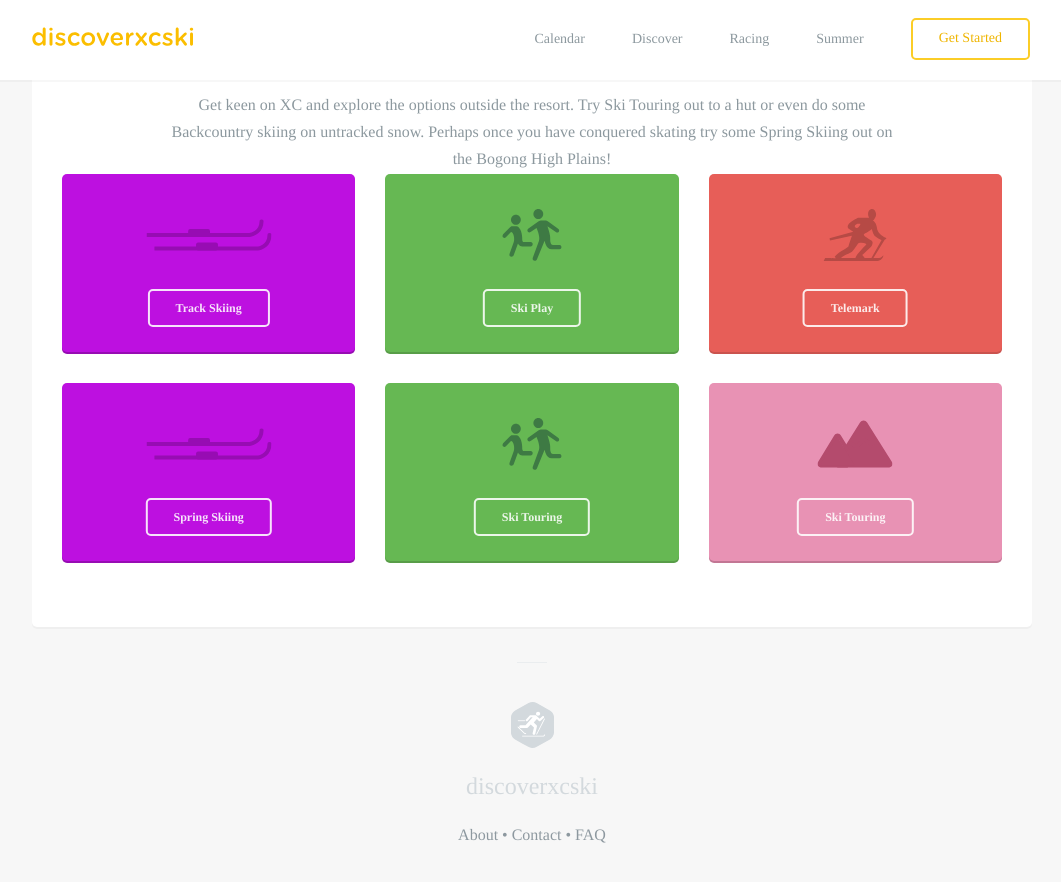
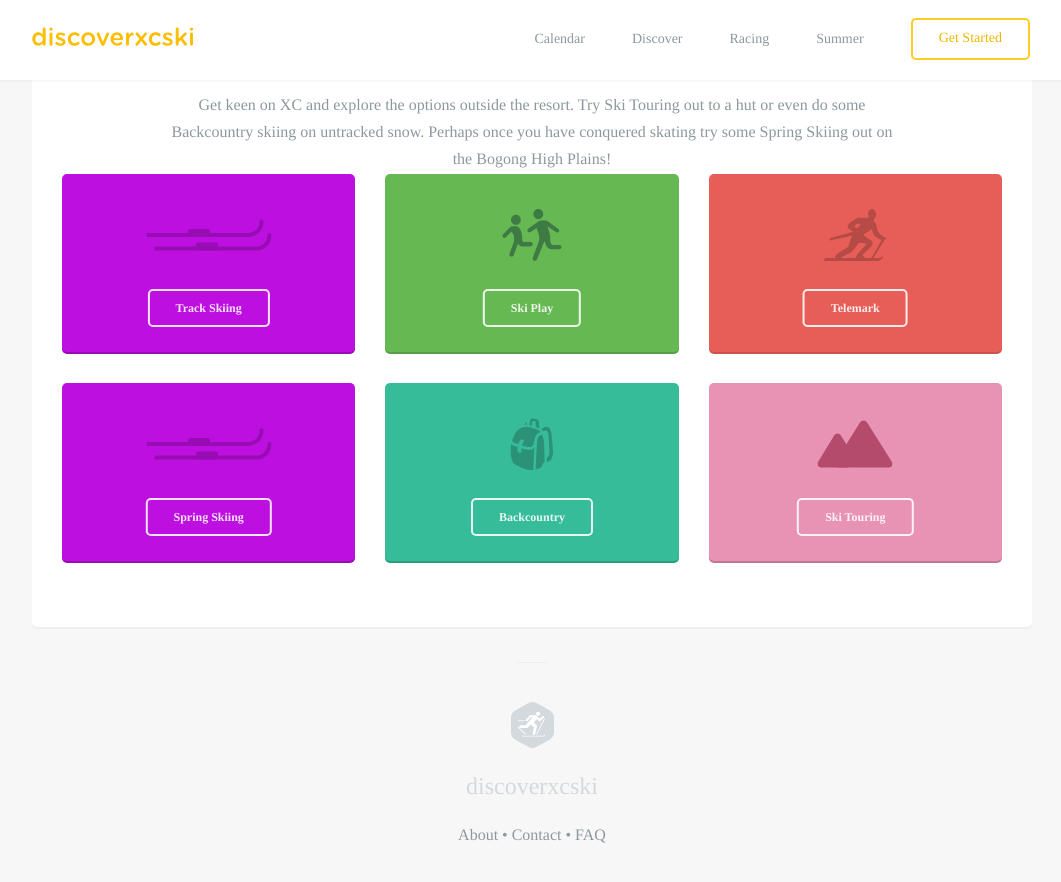
Before and after one commit to robcatto/robcatto.github.io, a Jekyll site: the page built from discoverxc/index.html, in a window 1280 px wide and 900 px high, scrolled down 1625 px. Shown: the top 882 px of the window, without its empty margins (108-1169 px from the left). Built offline with Jekyll 4.4.1, drawn with Linux system fonts in a browser that asks for light colours; some web fonts are replaced; Markdown is read by kramdown in place of the engine named in the settings.

Commit message:
Update index.html

```diff
--- a/discoverxc/index.html
+++ b/discoverxc/index.html
@@ -240,27 +240,29 @@ layout: default
                                                 </div>
                         </div>
                         <div class="column three">
-                                                <div class="callout-card nav-card" style="background-color: #66B853;box-shadow: 0px 2px 0px rgba(88, 157, 72, 1);">
-                                                    <svg width="60px" height="53px" viewBox="0 0 60 53" version="1.1" xmlns="http://www.w3.org/2000/svg" xmlns:xlink="http://www.w3.org/1999/xlink" xmlns:sketch="http://www.bohemiancoding.com/sketch/ns">
-    <!-- Generator: Sketch 3.3.2 (12043) - http://www.bohemiancoding.com/sketch -->
-    <title>Ski Play</title>
+                                                <div class="callout-card nav-card" style="background-color: #37BC99;box-shadow: 0px 2px 0px rgba(40, 158, 127, 1);">
+<svg width="46px" height="56px" viewBox="0 0 46 56" version="1.1" xmlns="http://www.w3.org/2000/svg" xmlns:xlink="http://www.w3.org/1999/xlink" xmlns:sketch="http://www.bohemiancoding.com/sketch/ns">
+
+<title>Backcountry</title>
 <desc>Created with Sketch.</desc>
 <defs></defs>
 <g id="Page-1" stroke="none" stroke-width="1" fill="none" fill-rule="evenodd" sketch:type="MSPage">
-        <g id="Home-Copy-7" sketch:type="MSArtboardGroup" transform="translate(-996.000000, -1325.000000)" fill="#3E7A44">
+<g id="Home-Copy-7" sketch:type="MSArtboardGroup" transform="translate(-228.000000, -1558.000000)" fill="#2B9277">
 <g id="Group" sketch:type="MSLayerGroup" transform="translate(140.000000, 1295.000000)">
-                <g id="noun_2401-copy" transform="translate(856.000000, 30.000000)" sketch:type="MSShapeGroup">
-                    <path d="M36.4284,0 C33.6594,0 31.4292,2.29009302 31.4292,5.13545349 C31.4292,7.98081395 33.6594,10.270907 36.4284,10.270907 C39.198,10.270907 41.4282,7.98081395 41.4282,5.13545349 C41.4282,2.29009302 39.198,0 36.4284,0 L36.4284,0 Z" id="Shape"></path>
-                    <path d="M13.5714,5.86882558 C10.8018,5.86882558 8.5716,8.1589186 8.5716,11.0042791 C8.5716,13.8496395 10.8018,16.1397326 13.5714,16.1397326 C16.3416,16.1397326 18.5718,13.8496395 18.5718,11.0042791 C18.5718,8.1589186 16.341,5.86882558 13.5714,5.86882558 L13.5714,5.86882558 Z" id="Shape"></path>
-                    <path d="M40.0002,11.7382674 C38.9352,11.7382674 37.1814,12.1333023 35.7144,13.2056279 L26.4282,19.992093 C23.9088,21.8335349 26.2206,25.0745465 28.5708,23.4771512 L34.6434,19.3505465 C34.6434,19.3505465 38.6454,28.1664186 37.1424,32.281314 C37.0926,32.4193605 37.05,32.5432326 37.0542,32.648 L30.8034,49.7053721 C30.087,51.6700698 31.4658,52.8434651 32.8566,52.8243605 C33.7692,52.8114186 34.6422,52.2573837 35.0898,51.1733488 L42.8574,32.2806977 C42.8574,32.2806977 44.2866,41.0836279 49.9998,41.0848605 C53.4336,41.0854767 55.953,41.0848605 57.8574,41.0848605 C60,41.0848605 60,38.8835116 60,38.8835116 C60,38.8835116 60,36.6827791 57.8574,36.6827791 C56.4282,36.6827791 52.8576,36.6821628 51.4284,36.6827791 C48.3792,36.6827791 48.5718,31.9805698 48.5718,29.3459767 C48.5718,24.9438953 45.7134,17.6083256 45.7134,17.6083256 L54.285,23.4771512 C56.8746,25.2508023 59.1186,22.1102442 56.607,20.1757442 L47.1426,13.2056279 C45.4182,11.9441047 44.8656,11.7388837 42.8568,11.7382674 C42.8574,11.7382674 41.4282,11.7382674 40.0002,11.7382674 L40.0002,11.7382674 L40.0002,11.7382674 Z" id="Shape"></path>
-                    <path d="M10.0002,17.6077093 C8.5716,17.6077093 7.896,18.3016395 7.143,19.0744535 L1.0716,25.3111977 C0.2898,26.1142093 0,26.8327907 0,27.8792326 C0,29.3459767 2.184,30.0380581 3.393,28.7956395 L8.5716,23.4771512 C11.4288,23.4771512 12.4998,30.8139535 11.4288,33.7486744 L7.143,45.4875581 C5.9556,48.7384302 10.4124,49.7386512 11.4288,46.9549186 L15.7146,35.2166512 C15.7146,35.2166512 17.1432,38.1507558 20.0004,38.1507558 L28.572,38.1507558 C31.4298,38.1507558 31.4298,33.7486744 28.572,33.7486744 L21.4284,33.7486744 C19.9998,33.7486744 19.9998,30.8139535 19.9998,29.3459767 C19.9998,23.4771512 17.1426,17.6083256 14.286,17.6083256 L10.0002,17.6083256 L10.0002,17.6077093 Z" id="Shape"></path>
+<g id="noun_2551-copy-3" transform="translate(88.000000, 263.000000)" sketch:type="MSShapeGroup">
+<path id="Shape" d="M36.2815881,36.1111287 C36.296589,34.4871287 36.2906958,30.9230891 36.0174651,27.4006337 C36.0415737,28.8849109 36.079076,30.2433267 36.1278289,30.9541386 C36.155152,31.3616634 36.2151556,33.4963168 36.2815881,36.1111287 L36.2815881,36.1111287 Z"></path>
+<path d="M23.1786512,5.56506931 C23.225186,4.424 23.165814,3.2019802 24.0986512,3.27184158 C24.5463488,3.30566337 25.3176512,3.42376238 26.2718837,3.62170297 C27.3298837,3.84126733 27.1806512,9.78780198 27.1806512,9.78780198 L31.0163023,11.3336238 C31.1425349,7.03049505 30.1048605,2.03374257 29.0693256,1.72768317 C27.3341628,1.21481188 24.7875814,0.145267327 22.2570465,0.719128713 C20.5662791,1.10225743 20.1137674,7.53671287 20.1137674,7.53671287 L23.0727442,8.34011881 C23.0727442,8.34011881 23.1037674,7.39089109 23.1786512,5.56506931 L23.1786512,5.56506931 Z" id="Shape"></path>
+<path d="M5.33225581,27.3163564 C5.95539535,27.5553267 6.98237209,27.906297 8.19816279,28.3016238 C9.10693023,25.6929109 10.6479302,23.7029703 10.6479302,23.7029703 C10.6479302,23.7029703 11.0036279,22.7365545 12.7906744,23.1257822 C14.5777209,23.5144554 14.6611628,24.36 14.6611628,24.36 C14.6611628,24.36 13.5036744,26.3050297 12.3782791,28.926495 C12.3087442,29.088396 12.2172791,29.2896634 12.1477442,29.537505 C14.9810233,30.3935842 17.7185581,31.1515248 18.505907,31.2258218 C20.0554651,31.3727525 23.947814,31.5490693 24.6875581,27.6662178 C25.4171395,23.8343762 26.1392326,21.4967921 26.7543488,20.0374653 C26.8773721,19.7186535 26.988093,19.4547327 27.0693953,19.264 C27.236814,18.8714455 27.7465581,18.0841188 28.487907,17.3123168 L28.487907,17.3112079 C28.4900465,17.3056634 28.4932558,17.3028911 28.4975349,17.3017822 C29.4881395,16.2760396 30.8895349,15.2824554 32.4540698,15.2885545 C32.5364419,15.2885545 32.637,15.2990891 32.7487907,15.3168317 C31.8282558,14.255604 30.7793488,13.3518416 29.6625116,12.905505 C29.4084419,12.8040396 20.1854419,9.02542574 17.4297209,9.42962376 C17.3505581,9.44126733 17.2767442,9.45235644 17.2056047,9.46289109 C17.3393256,9.44293069 17.4297209,9.42962376 17.4297209,9.42962376 C17.4297209,9.42962376 11.1122093,9.59207921 6.93476744,13.9190495 C4.75244186,16.1790099 2.83648837,20.2331881 1.63353488,24.1287921 C1.61802326,25.1173861 2.83488372,26.3593663 5.33225581,27.3163564 L5.33225581,27.3163564 Z" id="Shape"></path>
+<path d="M17.6607907,34.128396 C16.4187907,33.892198 14.1118372,33.2368317 11.6529767,32.4833267 C11.2785581,34.0186139 11.596814,36.655604 11.596814,36.655604 C11.596814,36.655604 11.1132791,37.8521188 9.20748837,37.4146535 C7.5835814,37.0409505 7.62530233,35.8261386 7.62530233,35.8261386 C7.62530233,35.8261386 7.21023256,33.3610297 7.57609302,31.1914455 C5.23544186,30.4274059 3.24674419,29.7415446 2.51502326,29.4504554 C1.63460465,29.1011485 0.999697674,28.6143366 0.542372093,28.0704158 C0.508674419,28.286099 0.47872093,29.1571485 0.450372093,29.3645149 C-1.20883721,41.6135446 2.23474419,46.8886337 2.47865116,48.0025347 C2.80653488,49.5001188 9.10104651,52.64 15.1773256,54.9404356 C18.7022093,56.2750099 22.6373488,56.0160792 24.2002791,55.8996436 L24.3147442,55.8929901 C24.5634651,51.1568317 25.2406279,38.8285149 25.5727907,31.2840396 C25.0464651,34.054099 20.6342093,34.6928317 17.6607907,34.128396 L17.6607907,34.128396 Z" id="Shape"></path>
+<path d="M36.2811628,36.1111287 C36.2148372,33.4963168 36.1554651,31.3627723 36.1276512,30.9530297 C36.0789767,30.2433267 36.0415349,28.8849109 36.0174651,27.4000792 C35.774093,24.2640792 34.9942326,20.8979802 34.3272326,19.1486733 C33.2061163,16.2034059 29.9502791,19.8977426 29.030814,22.2236832 C28.0787209,24.6322376 27.1774419,52.3965941 27.0897209,55.1489109 C29.3629767,54.5351287 32.6193488,53.654099 33.0183721,53.0048317 C33.8640233,51.632 34.3224186,50.3029703 34.5336977,49.1713267 C34.6738372,48.4178218 36.5539535,47.7131089 36.5539535,47.7131089 C36.5539535,47.7131089 36.4207674,41.7249901 36.3004186,36.8923564 L36.2672558,37.0198812 C36.2672558,37.0209901 36.2763488,36.6877624 36.2811628,36.1111287 L36.2811628,36.1111287 Z" id="Shape"></path>
+<path d="M44.6173256,24.0378614 C44.6173256,24.0378614 44.1353953,18.0874455 44.0262791,16.9308515 C43.7620465,14.1380594 41.3315349,5.15588119 33.0472558,12.0377822 L35.2418837,14.5195248 C35.2418837,14.5195248 40.8560233,9.28990099 41.0678372,21.7507327 C41.0854884,22.8053069 41.1528837,24.278495 41.7647907,33.1442376 C42.4419535,42.9464554 38.7437674,43.0007921 38.7437674,43.0007921 L38.9106512,47.1691881 C38.9106512,47.1691881 40.2842326,46.7965941 41.7027442,46.1778218 C43.7101628,45.3012277 45.6336047,41.632396 45.6336047,36.2547327 C45.6314651,34.1267327 44.6173256,24.0378614 44.6173256,24.0378614 L44.6173256,24.0378614 Z" id="Shape"></path>
+<path d="M15.6057674,7.40087129 L17.4372093,7.10922772 L17.4372093,5.50241584 L17.7896977,4.18835644 C17.7896977,4.18835644 16.0983953,4.99176238 15.6057674,5.79461386 C15.1126047,6.5980198 14.9007907,7.0360396 14.9007907,7.40087129 C14.9007907,7.76625743 15.6057674,7.40087129 15.6057674,7.40087129 L15.6057674,7.40087129 Z" id="Shape"></path>
 </g>
 </g>
 </g>
 </g>
 </svg>
-                                                   <a class="button small inverse" href="http://www.discoverxcski.com/discoverxc/ski-play" data-featurette="analytics-click-event" data-event-category="button" data-event-action="M: Clicked Skate" data-event-label="Source: Skate Page" id="featurette-13">Ski Touring</a>
-
+<a class="button small inverse" href="http://www.discoverxcski.com/discoverxc/backcountry" data-featurette="analytics-click-event" data-event-category="button" data-event-action="M: Clicked Skate" data-event-label="Source: Skate Page" id="featurette-13">Backcountry</a>
 </div>
                         </div>
                         <div class="column three">
```
Lines whose indentation alone changed are shown as unchanged.
